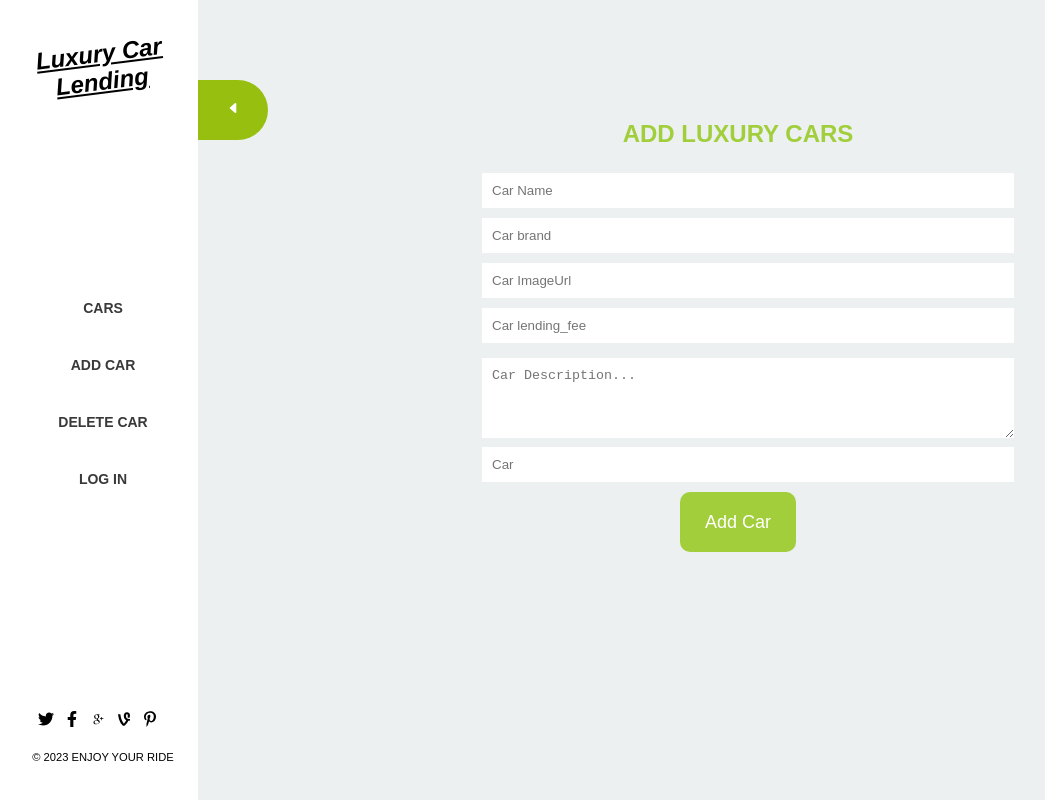
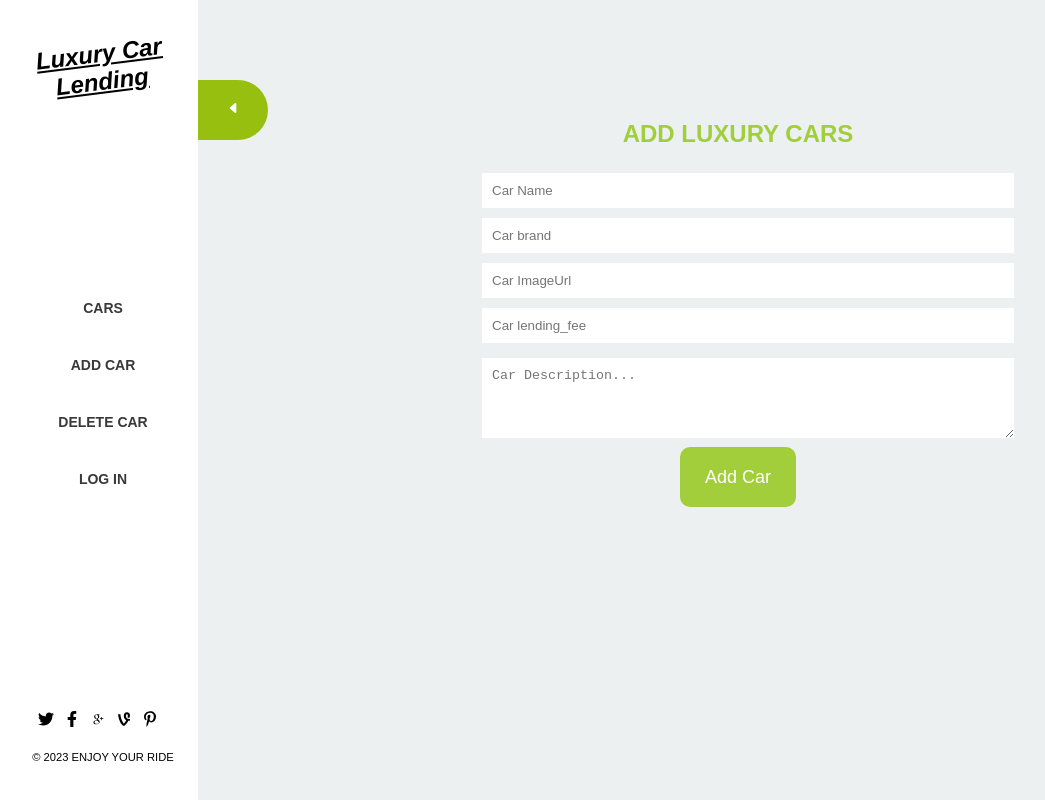
Before and after one commit to blase147/luxury-cars-frontend, a React (Create React App) app: page /add_car in a window 1280 px wide. Shown: the whole page, without its empty margins (2-1047 px from the left). Built offline with nearby package versions, Linux system fonts and the light colour scheme.

Commit message:
Update addCar bug

```diff
--- a/src/components/addCars/addCar.js
+++ b/src/components/addCars/addCar.js
@@ -78,9 +78,6 @@ const AddCar = () => {
           <div className="inputEle">
             <textarea id="message" name="description" rows="4" placeholder="Car Description..." onChange={handleChange} />
           </div>
-          <div className="inputEle">
-            <input type="text" placeholder="Car" onChange={handleChange} name="car" />
-          </div>
           <div className="inputEle submit">
             <button type="button" className="btnsubmitf" onClick={handleSubmit}>
               Add Car
```
